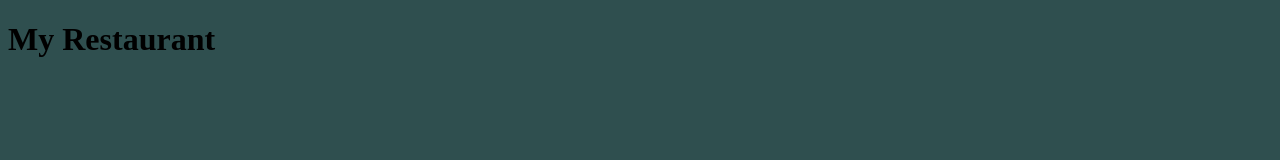
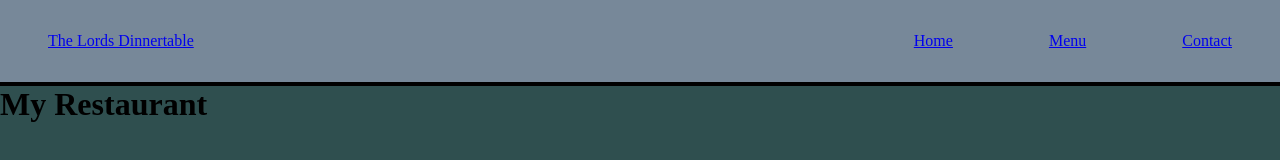
Before and after one commit to AlexSaxena/Restaurant, a website built with webpack: page dist/index.html in a window 1280 px wide. Built offline with Linux system fonts and the light colour scheme.

Commit message:
Adds WIP nav-bar & nav-styling

```diff
--- a/src/styles.css
+++ b/src/styles.css
@@ -1,3 +1,22 @@
+* {
+  margin: 0px;
+  padding: 0px;
+  box-sizing: border-box;
+}
 body {
   background-color: darkslategray;
 }
+nav {
+  background-color: lightslategray;
+  border-bottom: solid black 4px;
+}
+nav ul {
+  display: flex;
+}
+nav li {
+  list-style: none;
+  margin: 2rem 3rem 2rem 3rem;
+}
+.push-right {
+  margin-left: auto;
+}
```
Also changed, not shown: dist/bundle.js, dist/index.html.
